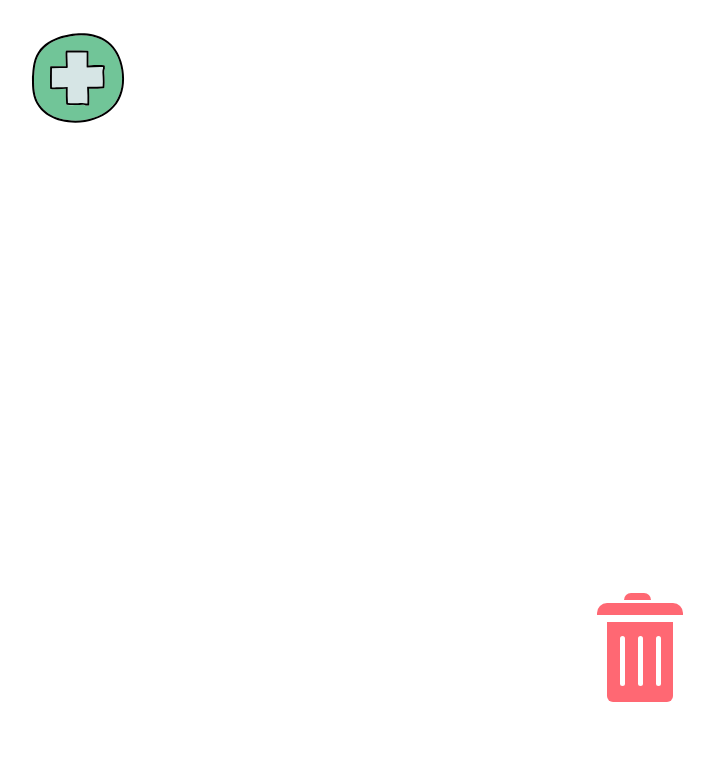
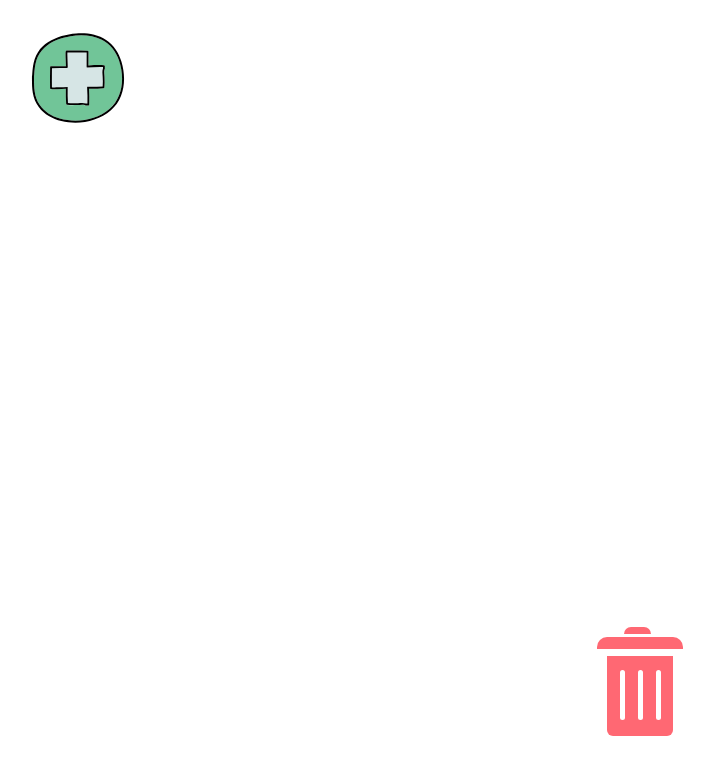
Before and after one commit to ynov-masters-2022/projet-fin-module-remy-dylan, a React (Create React App) app: page / in a window 1280 px wide. Shown: the top 774 px of the page, without its empty margins (0-714 px from the left). Built offline with nearby package versions, Linux system fonts and the light colour scheme.

Commit message:
fix: center trash

```diff
--- a/src/App.tsx
+++ b/src/App.tsx
@@ -42,7 +42,9 @@ const App = () => {
         <div
           style={{
             gridArea: '6 / 4 / 5 / 3',
-            zIndex: 99,
+            display:'flex',
+            alignItems:'center',
+            justifyContent:'center'
           }}
           ref={refTrash}
         >
--- a/src/components/Trash.css
+++ b/src/components/Trash.css
@@ -2,8 +2,7 @@
 	background:#ff6873;
 	width: 66px;
 	height: 80px;
-	display: flex;
-	margin:auto;
+	z-index:99;
 	position: relative;
 	-webkit-border-bottom-right-radius: 6px;
 	-webkit-border-bottom-left-radius: 6px;
```
